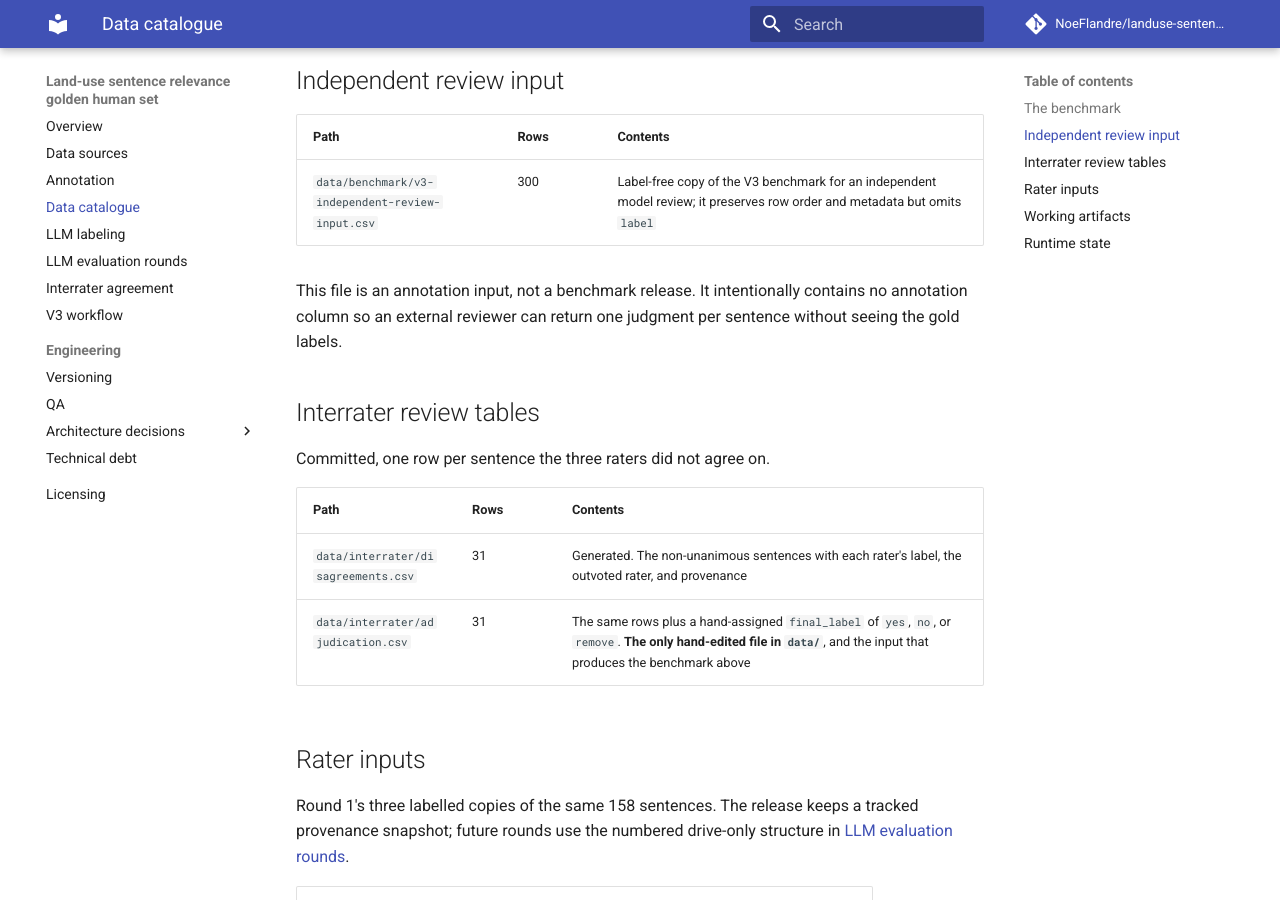
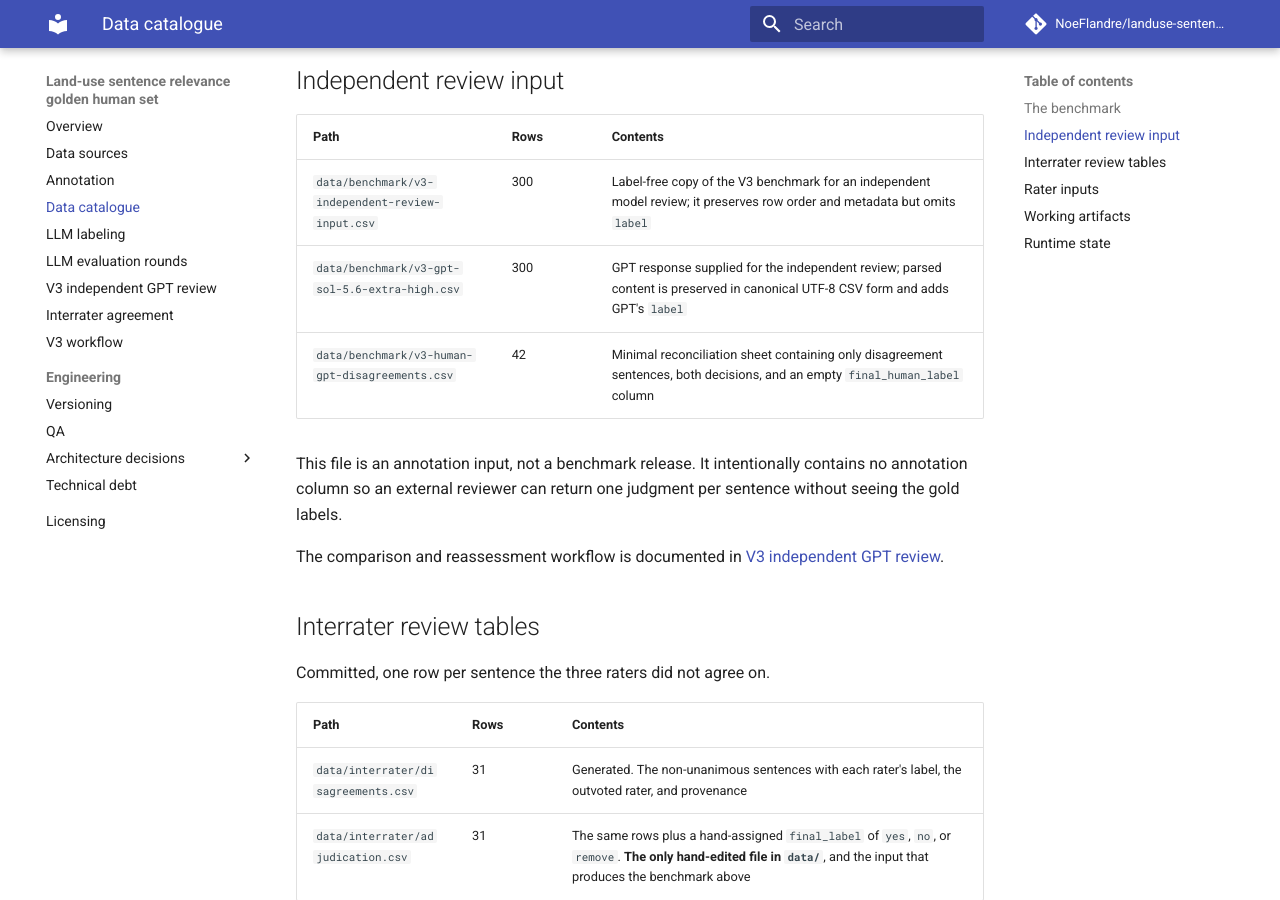
Before and after one commit to NoeFlandre/landuse-sentence-relevance-golden-human-set, an MkDocs documentation site: the page built from docs/results.md, in a window 1280 px wide and 900 px high, scrolled down 1174 px. Built offline with MkDocs 1.6.1 and Material for MkDocs 9.7.7, drawn with Linux system fonts in a browser that asks for light colours; comment, search, counter and statistics services are not loaded.

Commit message:
data: record GPT independent review
Merge validated independent GPT review artifacts, documentation, and the 42-case human reassessment queue.

```diff
--- a/docs/results.md
+++ b/docs/results.md
@@ -30,8 +30,12 @@ These are the only committed final-benchmark copies; generated analysis outputs
 | Path | Rows | Contents |
 | --- | --- | --- |
 | `data/benchmark/v3-independent-review-input.csv` | 300 | Label-free copy of the V3 benchmark for an independent model review; it preserves row order and metadata but omits `label` |
+| `data/benchmark/v3-gpt-sol-5.6-extra-high.csv` | 300 | GPT response supplied for the independent review; parsed content is preserved in canonical UTF-8 CSV form and adds GPT's `label` |
+| `data/benchmark/v3-human-gpt-disagreements.csv` | 42 | Minimal reconciliation sheet containing only disagreement sentences, both decisions, and an empty `final_human_label` column |
 
 This file is an annotation input, not a benchmark release. It intentionally contains no annotation column so an external reviewer can return one judgment per sentence without seeing the gold labels.
+
+The comparison and reassessment workflow is documented in [V3 independent GPT review](v3-gpt-independent-review.md).
 
 ## Interrater review tables
 
--- a/mkdocs.yml
+++ b/mkdocs.yml
@@ -24,6 +24,7 @@ nav:
   - Data catalogue: results.md
   - LLM labeling: llm-labeling.md
   - LLM evaluation rounds: llm-evaluation-rounds.md
+  - V3 independent GPT review: v3-gpt-independent-review.md
   - Interrater agreement: interrater-agreement.md
   - V3 workflow: v3.md
   - Engineering:
```
Also changed, not shown: docs/v3-gpt-independent-review.md (added, +57 -0 lines), 2 other files.
